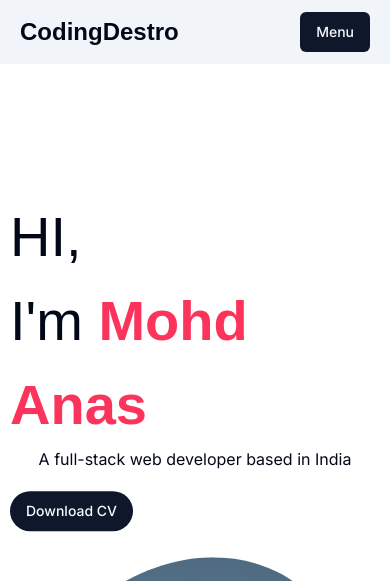
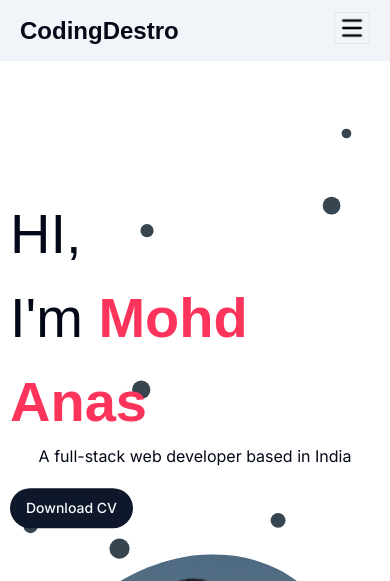
Before and after one commit to codingdestro/destro-portfolio, a Next.js app: page / in a window 390 px wide. Shown: the top 581 px of the page. Built offline with nearby package versions, Linux system fonts and the light colour scheme; a web font is replaced by a local one.

Commit message:
update - add all links

```diff
--- a/components/sections/About.tsx
+++ b/components/sections/About.tsx
@@ -63,10 +63,16 @@ const About = () => {
 
         <div className="flex items-center justify-center flex-1  gap-x-4 mt-9">
           <Logo img="/github.png" url="//github.com/codingdestro" />
-          <Logo img="/linkedin.png" url="/" />
-          <Logo img="/x.png" url="/" />
-          <Logo img="/insta.png" url="/" />
-          <Logo img="/upwork.png" url="/" />
+          <Logo
+            img="/linkedin.png"
+            url="//www.linkedin.com/in/mohd-anas-608225255/"
+          />
+          <Logo img="/x.png" url="//x.com/codingdestro" />
+          <Logo img="/insta.png" url="//www.instagram.com/anas_bin_naazir/" />
+          <Logo
+            img="/upwork.png"
+            url="//www.upwork.com/freelancers/~01bfc0d6207a18e651"
+          />
         </div>
       </div>
       <div className="w-[90%] border-t-[3px] text-center py-3">
--- a/components/sections/Hero.tsx
+++ b/components/sections/Hero.tsx
@@ -2,11 +2,14 @@ import { playfair } from "@/app/fonts";
 import { Button } from "../ui/button";
 import Image from "next/image";
 import Particle from "../ui/particle";
+import Link from "next/link";
 
 const Hero = () => {
   return (
     <section id="#home" className="min-h-section overflow-hidden ">
-      <div className="absolute"></div>
+      <div className="absolute">
+        <Particle />
+      </div>
       <div className="flex flex-wrap gap-5 translate-y-[20%] items-center justify-evenly ">
         <div className="flex max-w-[370px] flex-col gap-y-5 ">
           <div>
@@ -19,7 +22,11 @@ const Hero = () => {
             </p>
           </div>
           <div className="flex justify-start">
-            <Button className="rounded-full">Download CV</Button>
+            <Button className="rounded-full" asChild>
+              <Link href={"/myresume.pdf"} download={"mohdanasResume.pdf"}>
+                Download CV
+              </Link>
+            </Button>
           </div>
         </div>
 
--- a/components/sections/Navbar.tsx
+++ b/components/sections/Navbar.tsx
@@ -35,7 +35,10 @@ const Navbar = () => {
       <div className="block md:hidden">
         <DropdownMenu>
           <DropdownMenuTrigger asChild>
-            <Button>Menu</Button>
+            <button
+              className="w-9 h-8 border bg-center bg-contain bg-no-repeat"
+              style={{ backgroundImage: "url('/hamburger.png')" }}
+            ></button>
           </DropdownMenuTrigger>
           <DropdownMenuContent className="bg-white w-[300px] z-40 rounded-lg border py-5 mt-4 mr-5 min-h-[200px] px-2">
             {links.map((val: string, idx: number) => (
--- a/components/sections/Projects.tsx
+++ b/components/sections/Projects.tsx
@@ -8,13 +8,14 @@ import ScrollDiv from "../ui/scrollDiv";
 
 const Projects = () => {
   return (
-    <Section heading="My Projects" id="projects" className=" x">
-      <div className="py-5 flex flex-col items-center h-full gap-y-5 mt-12 overflow-hidden">
+    <Section heading="My Projects" id="projects" className="_">
+      <div className="flex w-full justify-center items-center ">
+        <div className="grid md:grid-cols-2 max-w-[800px] items-center h-full gap-5 mt-12 ">
           {projectData.map((project: ProjectsType, idx: number) => (
             <div key={idx}>
               <ScrollDiv
                 animation={
-                idx % 2 !== 0 ? "animate-fadeInLeft" : "animate-fadeInRight"
+                  idx % 2 == 0 ? "animate-fadeInLeft" : "animate-fadeInRight"
                 }
               >
                 <Card
@@ -28,6 +29,7 @@ const Projects = () => {
             </div>
           ))}
         </div>
+      </div>
     </Section>
   );
 };
```
Also changed, not shown: public/hamburger.png (added), 1 other file (tests, documents, lock files or other folders). Lines whose indentation alone changed are shown as unchanged.
